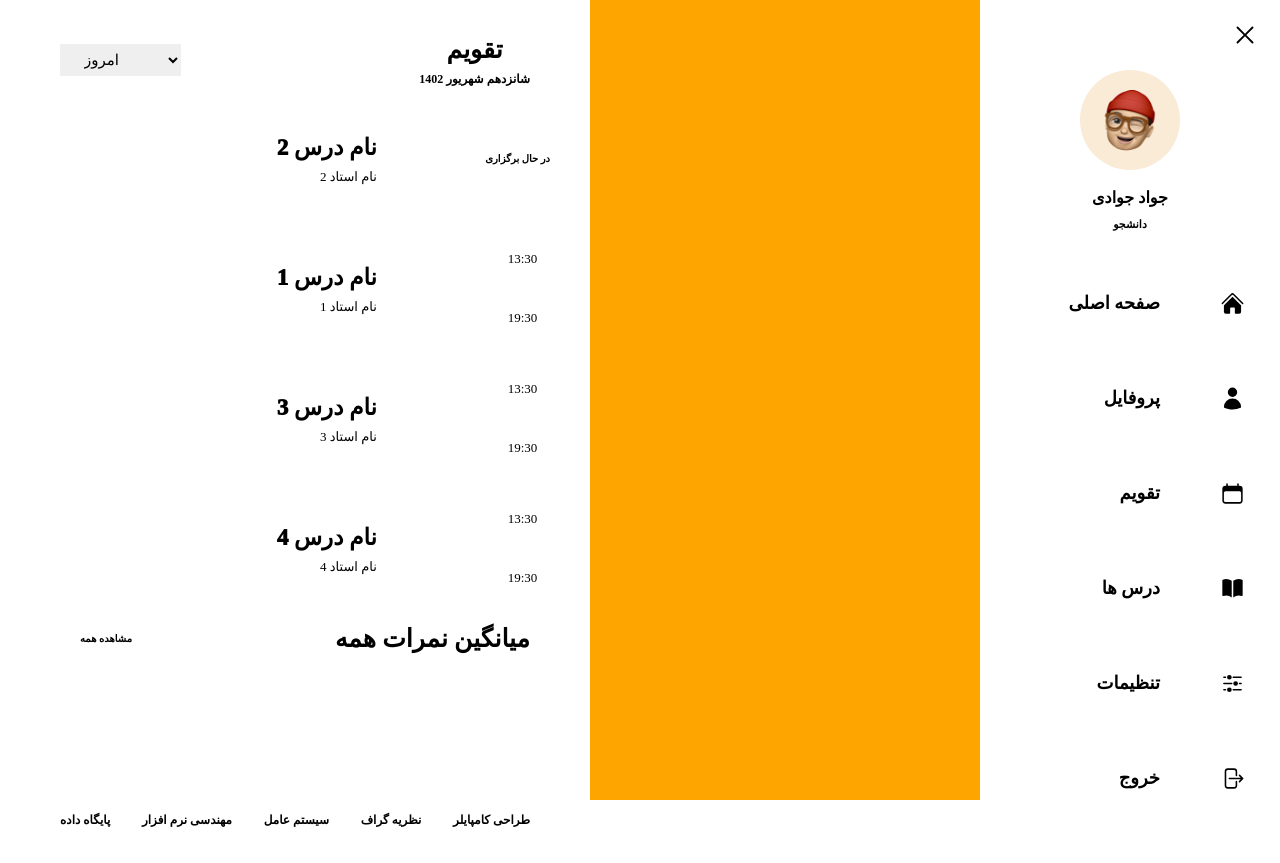
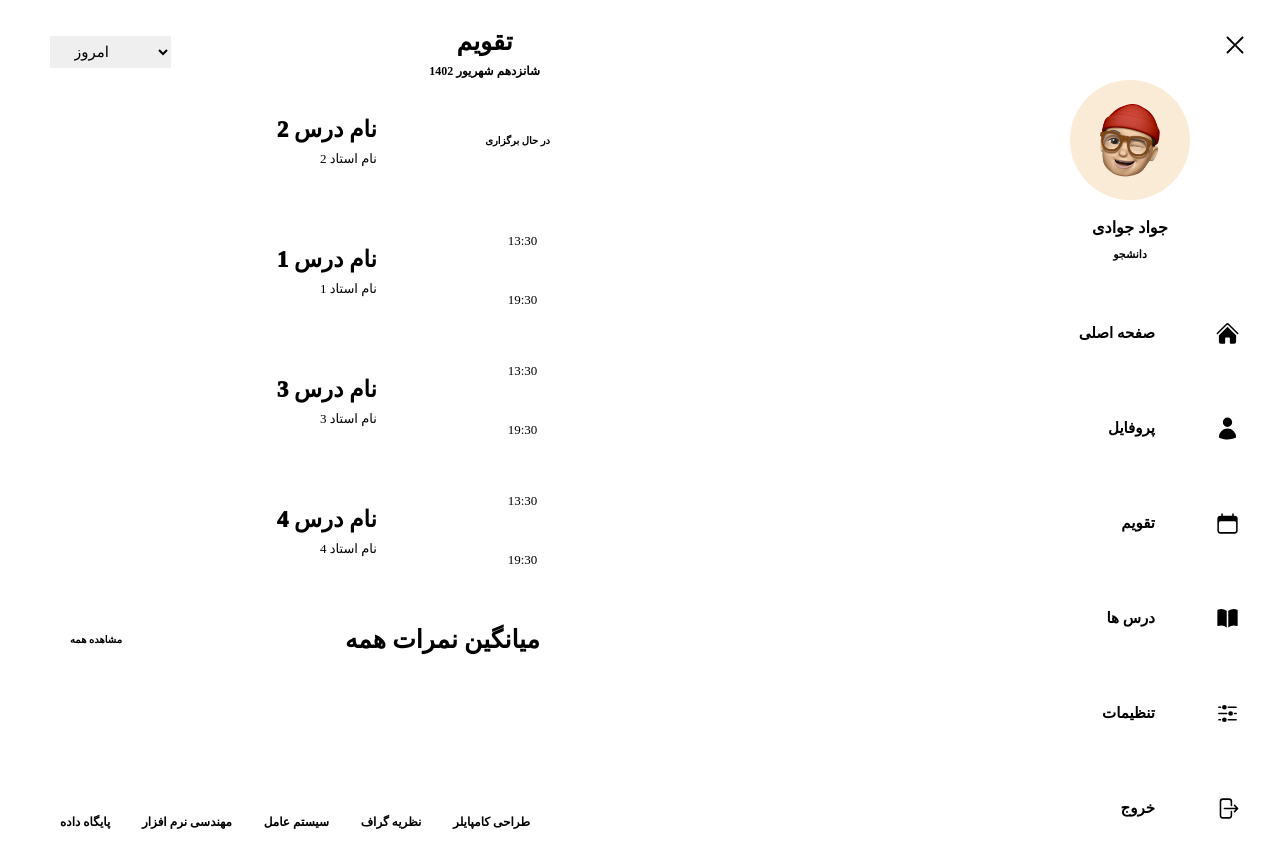
Before and after one commit to Mori30r/QuizBox, a React (Vite) app in the folder react/: page / in a window 1280 px wide. Both pictures are taken after a click on the icon 1230 px from the left and 35 px from the top of the page. Before the commit the page ends 830 px from the top, so only its background shows below. Built offline with nearby package versions, Linux system fonts and the light colour scheme.

Commit message:
fixing SideBar animation and Layout sizing

```diff
--- a/react/src/Layout/AppLayout.jsx
+++ b/react/src/Layout/AppLayout.jsx
@@ -5,8 +5,7 @@ import SideBar from "./SideBar/SideBar";
 
 const StyledAppLayout = styled.div`
     display: flex;
-    height: 100dvh;
-    width: 100%;
+    align-items: center;
 `;
 
 function AppLayout() {
--- a/react/src/Layout/Main.jsx
+++ b/react/src/Layout/Main.jsx
@@ -1,12 +1,16 @@
+import { styled } from "styled-components";
 import Row from "../ui/Row";
 
+const StyledMain = styled(Row)`
+    background-color: var(--color-purple-100);
+    width: 100%;
+    height: 98dvh;
+    border-radius: 25px;
+    margin: 1rem;
+`;
+
 function Main() {
-    return (
-        <Row
-            style={{ backgroundColor: "orange", width: "100%" }}
-            type="vertical"
-        ></Row>
-    );
+    return <StyledMain type="vertical"></StyledMain>;
 }
 
 export default Main;
--- a/react/src/Layout/SideBar/SideBar.jsx
+++ b/react/src/Layout/SideBar/SideBar.jsx
@@ -9,10 +9,12 @@ import TopSideBar from "./TopSideBar";
 import Row from "../../ui/Row";
 
 const StyledSideBar = styled(Row)`
-    width: ${(props) => (props.$isOpen ? "30rem" : "10rem")};
+    width: ${(props) => (props.$isOpen ? "28rem" : "10rem")};
     background-color: var(--color-purple-0);
-    transition: all 0.2s;
-    overflow: hidden;
+    transition: all 0.5s;
+    border-radius: 25px;
+    margin: 0 1rem;
+    height: 98dvh;
 `;
 
 function SideBar() {
--- a/react/src/Layout/SideBar/SideBarListItem.jsx
+++ b/react/src/Layout/SideBar/SideBarListItem.jsx
@@ -5,7 +5,7 @@ const StyledSideBarListItem = styled.div`
     position: relative;
     display: grid;
     column-gap: 6rem;
-    align-items: center;
+    align-items: ${(props) => (props.$isOpen ? "center" : "flex-start")};
     justify-content: center;
     color: var(--color-purple-300);
     font-weight: 600;
@@ -45,9 +45,12 @@ const StyledSideBarListItem = styled.div`
 `;
 
 const SideBarName = styled.p`
-    font-size: 1.8rem;
-    width: 100%;
-    justify-self: center;
+    transition: all 0.5s ease;
+    font-size: ${(props) => (props.$isOpen ? "1.5rem" : "0")};
+    opacity: ${(props) => (props.$isOpen ? "1" : "0")};
+    transform: ${(props) =>
+        props.$isOpen ? "translateX(0)" : "translateX(100px)"};
+    justify-self: flex-end;
 `;
 
 function SideBarListItem({ item }) {
@@ -55,7 +58,7 @@ function SideBarListItem({ item }) {
     const { isActive, name, icon } = item;
     return (
         <StyledSideBarListItem $isOpen={isOpen} $isActive={isActive}>
-            {isOpen && <SideBarName>{name}</SideBarName>}
+            <SideBarName $isOpen={isOpen}>{name}</SideBarName>
             {icon}
         </StyledSideBarListItem>
     );
--- a/react/src/Layout/Stats/Stats.jsx
+++ b/react/src/Layout/Stats/Stats.jsx
@@ -5,6 +5,29 @@ import QuizBoxList from "./QuizBoxList";
 import Select from "../../ui/Select";
 import Button from "../../ui/Button";
 import ProgressList from "./ProgressList";
+
+const StatsBoxHeader = styled(Row)`
+    height: 10rem;
+    padding: 1rem;
+
+    & div {
+        display: flex;
+        flex-direction: column;
+        align-items: center;
+
+        & p:nth-child(1) {
+            font-size: 2.5rem;
+            font-weight: 700;
+            color: var(--color-grey-800);
+        }
+
+        & p:nth-child(2) {
+            font-size: 1.2rem;
+            font-weight: 700;
+            color: var(--color-grey-300);
+        }
+    }
+`;
 
 function Stats() {
     return (
@@ -36,27 +59,4 @@ function Stats() {
     );
 }
 
-const StatsBoxHeader = styled(Row)`
-    height: 10rem;
-    padding: 2rem;
-
-    & div {
-        display: flex;
-        flex-direction: column;
-        align-items: center;
-
-        & p:nth-child(1) {
-            font-size: 2.5rem;
-            font-weight: 700;
-            color: var(--color-grey-800);
-        }
-
-        & p:nth-child(2) {
-            font-size: 1.2rem;
-            font-weight: 700;
-            color: var(--color-grey-300);
-        }
-    }
-`;
-
 export default Stats;
--- a/react/src/styles/GlobalStyles.jsx
+++ b/react/src/styles/GlobalStyles.jsx
@@ -64,6 +64,7 @@ const GlobalStyles = styled.createGlobalStyle`
         font-feature-settings: "ss01";
         line-height: 1.6;
         text-align: right;
+        overflow: hidden;
     }
 
     input,
--- a/react/src/ui/ProfileImage.jsx
+++ b/react/src/ui/ProfileImage.jsx
@@ -15,8 +15,8 @@ const ImageContainer = styled.div`
 `;
 
 const StyledProfileImage = styled.img`
-    transition: all 0.2s;
-    height: ${(props) => (props.$isOpen ? "10rem" : "7rem")};
+    transition: all 0.5s;
+    height: ${(props) => (props.$isOpen ? "12rem" : "7rem")};
 `;
 
 function ProfileImage({ src }) {
--- a/react/src/ui/Row.jsx
+++ b/react/src/ui/Row.jsx
@@ -2,7 +2,6 @@ import { css, styled } from "styled-components";
 
 const Row = styled.div`
     display: flex;
-    width: 100%;
     ${(props) =>
         props.type === "horizontal" &&
         css`
```
